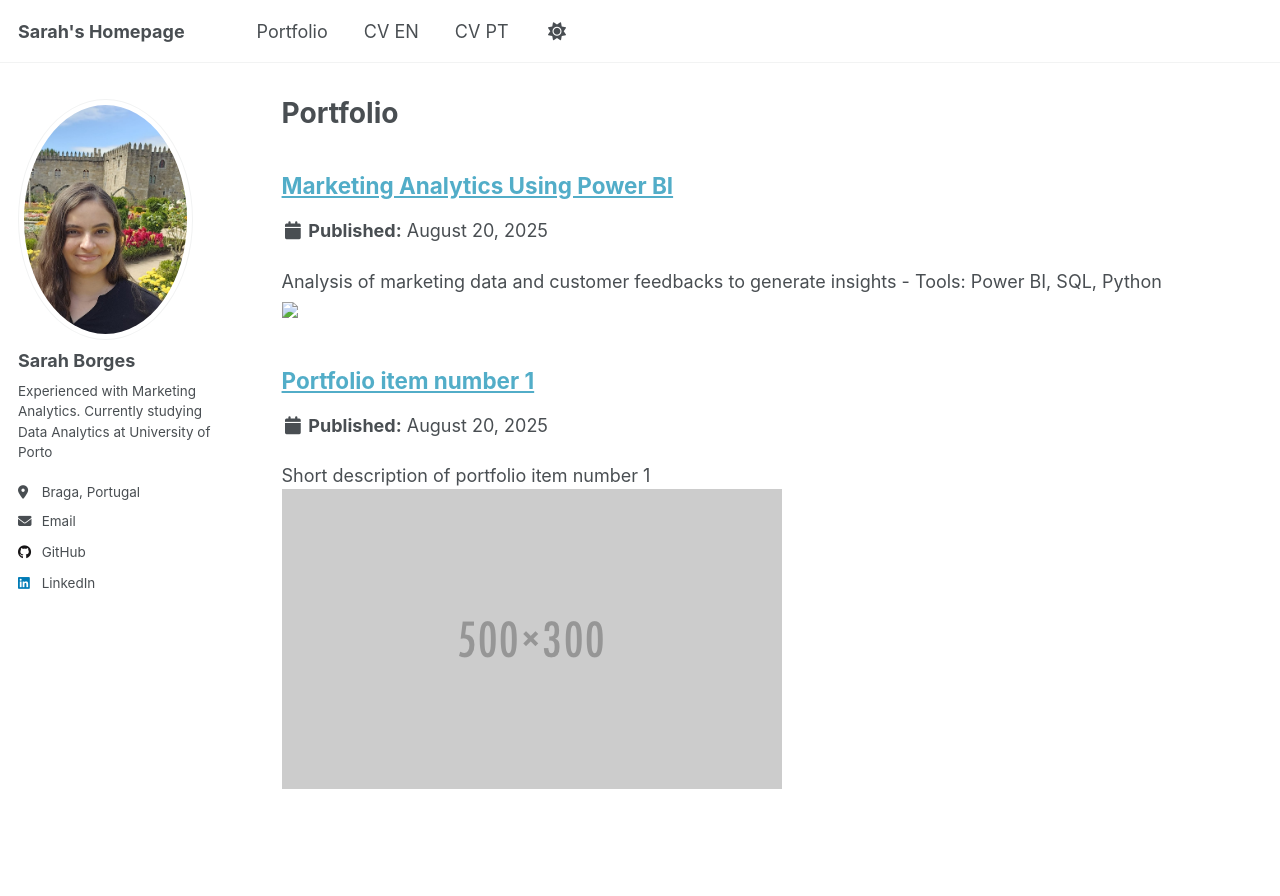
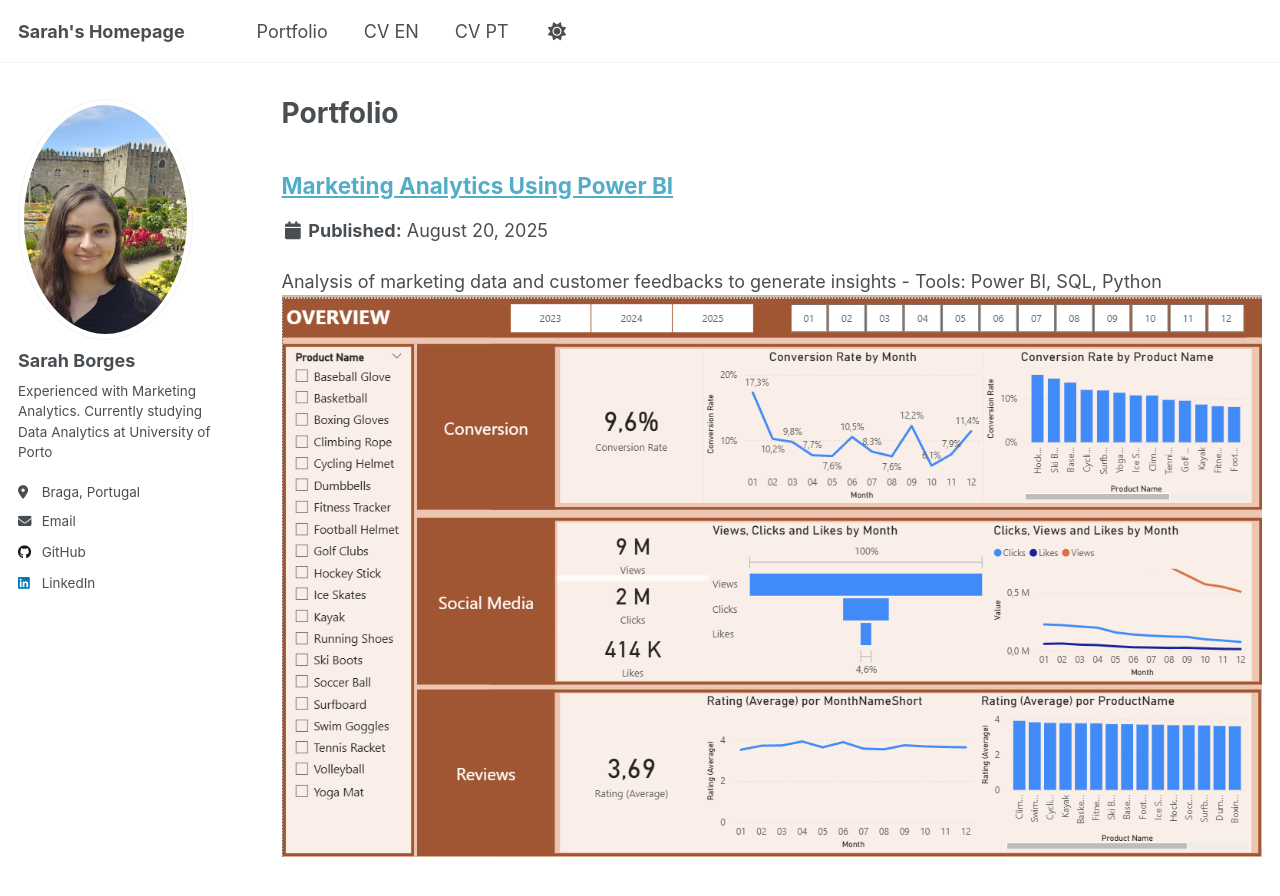
Before and after one commit to sarah-borges-data/sarah-borges-data.github.io, a Jekyll site: the page built from _pages/portfolio.html, in a window 1280 px wide and 900 px high. Shown: the top 896 px of the window. Built offline with Jekyll 4.4.1, drawn with Linux system fonts in a browser that asks for light colours; a script that is not in the unit is left out.

Commit message:
Update marketing-analytics.html

```diff
--- a/_portfolio/marketing-analytics.html
+++ b/_portfolio/marketing-analytics.html
@@ -1,6 +1,6 @@
 ---
 title: "Marketing Analytics Using Power BI"
-excerpt: "Analysis of marketing data and customer feedbacks to generate insights - Tools: Power BI, SQL, Python <br/><img src='images/Captura de ecrã 2025-08-20 095058.png'>"
+excerpt: "Analysis of marketing data and customer feedbacks to generate insights - Tools: Power BI, SQL, Python <br/><img src=' /images/Captura de ecrã 2025-08-20 095058.png'>"
 collection: portfolio
 ---
 
```
